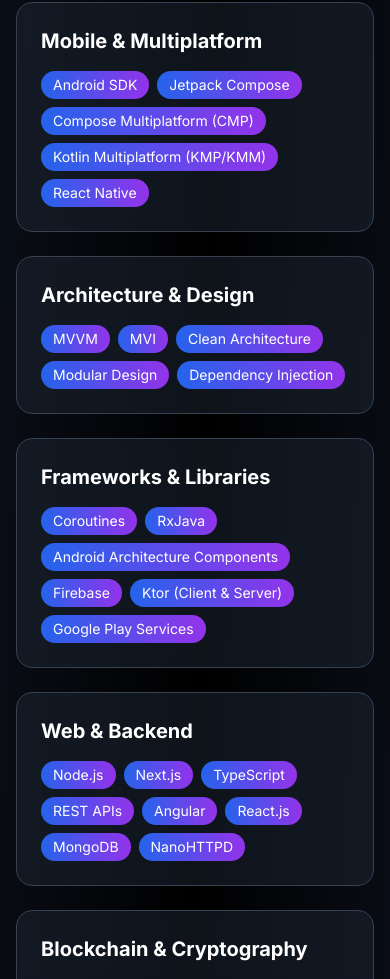
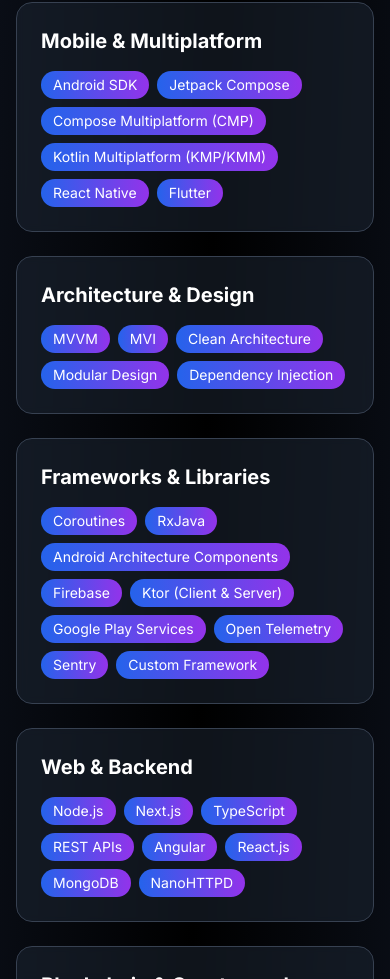
Before and after one commit to percy-g2/portfolio-main, a Next.js app: page /portfolio-main/ in a window 390 px wide. Shown: the part 5871-6850 px from the top of the page. Built offline with nearby package versions, Linux system fonts and the light colour scheme.

Commit message:
feat: update Skills component with additional technologies
- Add Flutter to Mobile & Multiplatform skills section
- Add Open Telemetry, Sentry, and Custom Framework to Frameworks & Libraries section

```diff
--- a/app/components/Skills.tsx
+++ b/app/components/Skills.tsx
@@ -9,7 +9,7 @@
   },
   {
     title: 'Mobile & Multiplatform',
-    skills: ['Android SDK', 'Jetpack Compose', 'Compose Multiplatform (CMP)', 'Kotlin Multiplatform (KMP/KMM)', 'React Native'],
+    skills: ['Android SDK', 'Jetpack Compose', 'Compose Multiplatform (CMP)', 'Kotlin Multiplatform (KMP/KMM)', 'React Native', 'Flutter'],
   },
   {
     title: 'Architecture & Design',
@@ -17,7 +17,7 @@
   },
   {
     title: 'Frameworks & Libraries',
-    skills: ['Coroutines', 'RxJava', 'Android Architecture Components', 'Firebase', 'Ktor (Client & Server)', 'Google Play Services'],
+    skills: ['Coroutines', 'RxJava', 'Android Architecture Components', 'Firebase', 'Ktor (Client & Server)', 'Google Play Services', 'Open Telemetry', 'Sentry', 'Custom Framework'],
   },
   {
     title: 'Web & Backend',
```
